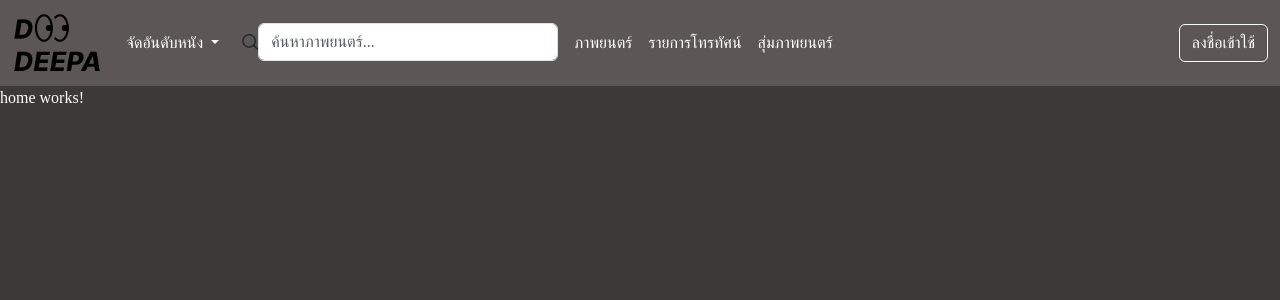
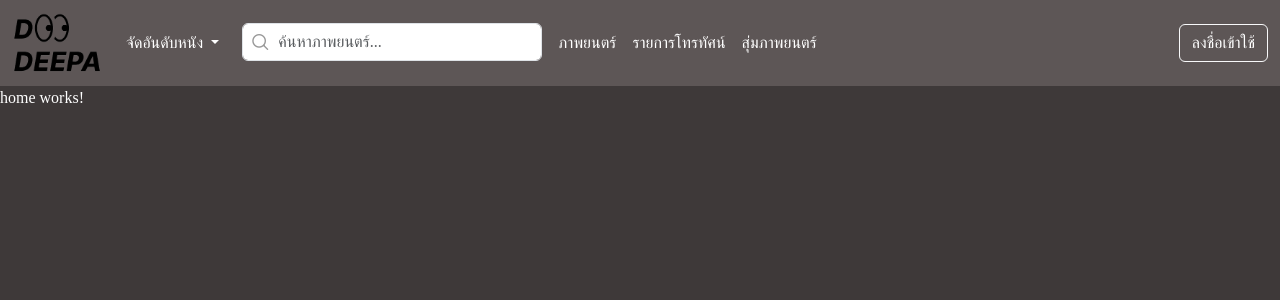
Before and after one commit to Titaks35/doodeepa, an Angular app: page /home in a window 1280 px wide. Shown: the top 300 px of the page. Built offline with nearby package versions, Linux system fonts and the light colour scheme.

Commit message:
icon inside searchbar

```diff
--- a/src/app/components/navbar/navbar.component.css
+++ b/src/app/components/navbar/navbar.component.css
@@ -1,19 +1,41 @@
-a{
+a {
   color: white;
 }
+
 .navbar {
   background-color: #5d5656;
   font-family: 'Angsana New';
   transition: transform 0.3s ease-in-out;
 }
+
 .hidden-navbar {
   transform: translateY(-100%);
 }
+
 .nav-search {
   display: flex;
   align-items: center;
   margin-left: 15px;
 }
+
+.nav-search-container {
+  position: relative;
+  display: inline-block;
+}
+
+.search-icon {
+  position: absolute;
+  top: 50%;
+  left: 25px;
+  transform: translateY(-50%);
+  color: #999;
+}
+
+.search-input {
+  padding-left: 35px;
+  /* ปรับ padding ให้มีพื้นที่สำหรับไอคอน */
+}
+
 input {
   width: 300px;
 }
--- a/src/app/components/navbar/navbar.component.html
+++ b/src/app/components/navbar/navbar.component.html
@@ -23,10 +23,12 @@
                 </li>
 
                 <li class="nav-item">
-                    <form class="d-flex nav-search">
-                        <i class="pi pi-search"></i>
-                        <input class="form-control me-2" type="search" placeholder="ค้นหาภาพยนตร์...">
-                    </form>
+                    <div class="nav-search-container">
+                        <form class="d-flex nav-search">
+                            <i class="pi pi-search search-icon"></i>
+                            <input class="form-control me-2 search-input" type="search" placeholder="ค้นหาภาพยนตร์...">
+                        </form>
+                    </div>
                 </li>
 
                 <li class="nav-item"><a class="nav-link" routerLink="/movies">ภาพยนตร์</a></li>
```
